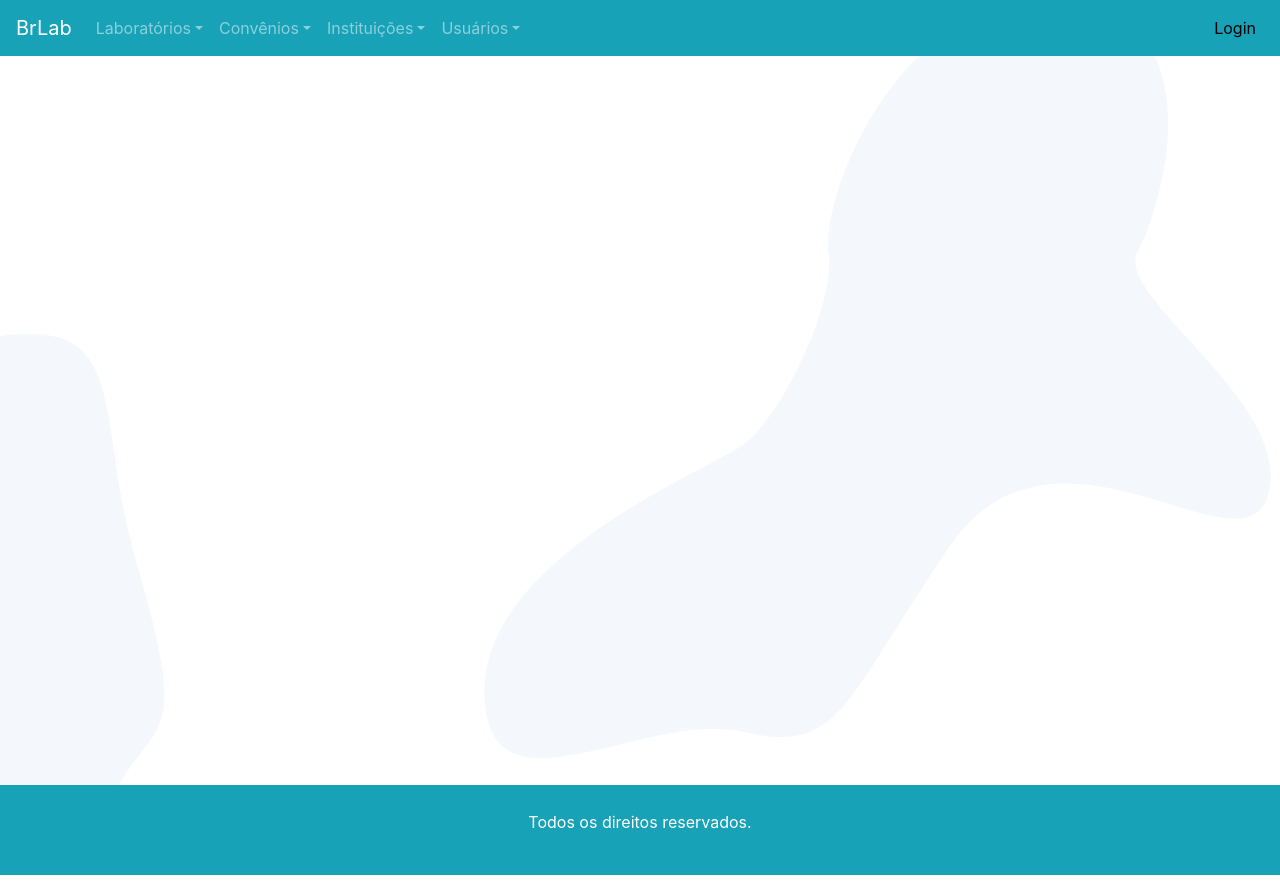
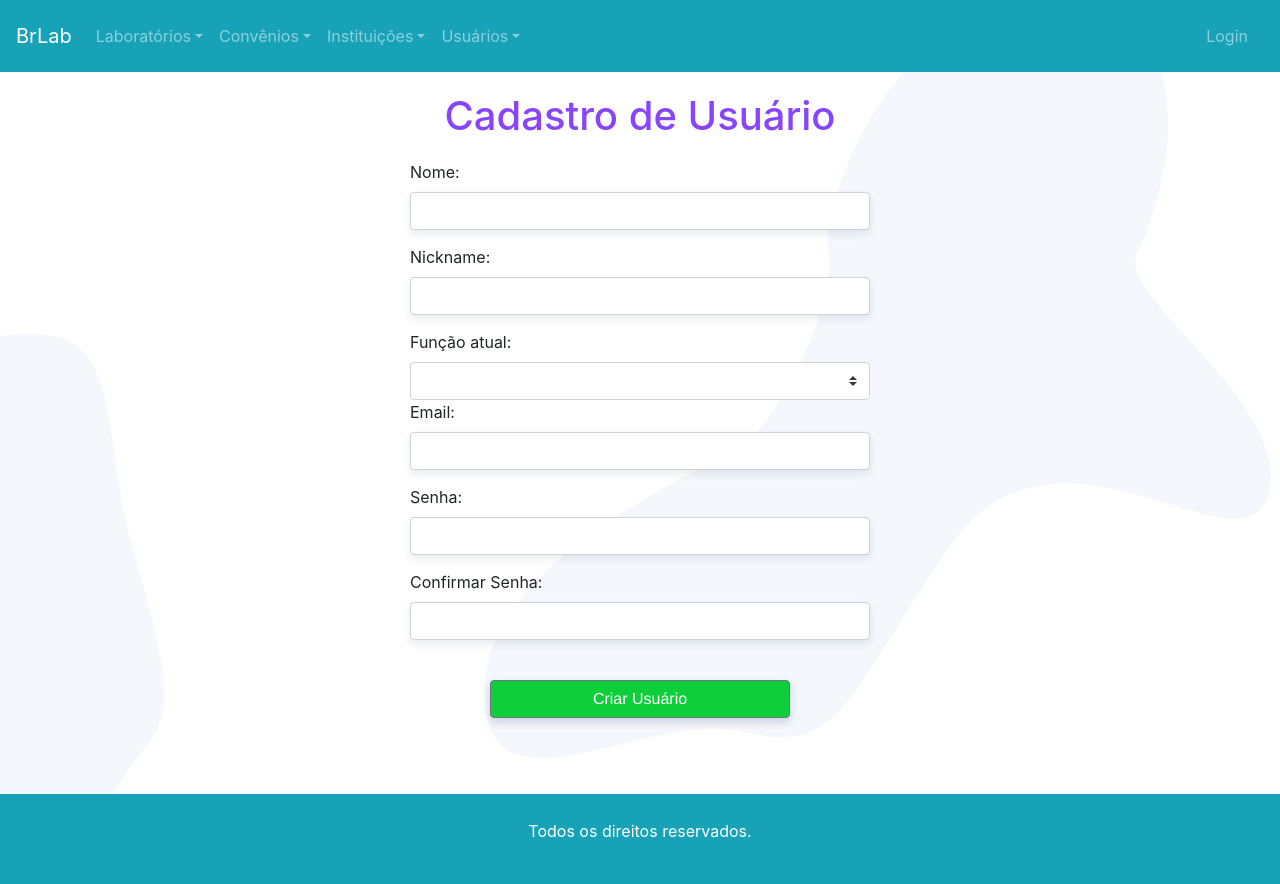
Before and after one commit to victorroli/brlab-final, a Vue app: page /editar in a window 1280 px wide. Built offline with nearby package versions, Linux system fonts and the light colour scheme; no server answers; what vue-datetime would draw is missing.

Commit message:
Alteração nos itens no menu e funções de login e logout

```diff
--- a/src/App.vue
+++ b/src/App.vue
@@ -94,10 +94,11 @@ img {
 }
 
 input,
-textarea {
+textarea,
+.form-control {
   border-radius: 4px;
-  border: 1px solid white;
-  padding: 15px;
+  border: 1px solid rgb(147, 154, 168);
+  padding: 10px;
   box-shadow: 0 4px 8px rgba(30, 60, 90, 0.1);
   transition: all 0.3s;
   font-size: 1rem;
@@ -153,6 +154,4 @@ textarea:focus {
 .btn.salvar {
   background: #0ece3a;
 }
-
-/* .btn.new-button.btn-secondary */
 </style>
--- a/src/components/LaboratorioForm.vue
+++ b/src/components/LaboratorioForm.vue
@@ -3,16 +3,16 @@
     <slot name="titulo"></slot>
     <div class="laboratorio">
       <label for="laboratorio">Laboratorio:</label>
-      <input id="nome" type="text" name="nome" v-model="laboratorio.nome" />
+      <b-form-input id="nome" type="text" name="nome" v-model="laboratorio.nome" />
 
       <label for="host">Host:</label>
-      <input id="host" type="text" name="host" v-model="laboratorio.host" />
+      <b-form-input id="host" type="text" name="host" v-model="laboratorio.host" />
 
       <label for="porta">Porta:</label>
-      <input id="porta" type="text" name="porta" v-model="laboratorio.porta" />
+      <b-form-input id="porta" type="text" name="porta" v-model="laboratorio.porta" />
 
       <label for="tempo">Tempo de Experimento:</label>
-      <input id="tempo" type="number" name="tempo" v-model="laboratorio.tempo" />
+      <b-form-input id="tempo" type="number" name="tempo" v-model="laboratorio.tempo" />
 
       <label for="descricao">Descrição:</label>
       <textarea name="descricao" id="descricao" cols="30" rows="5" v-model="laboratorio.descricao"></textarea>
--- a/src/components/TheHeader.vue
+++ b/src/components/TheHeader.vue
@@ -60,10 +60,6 @@
               >Solicitações</router-link>
               <router-link tag="b-dropdown-item" class="menu" :to="{name: 'register-user'}">Novo</router-link>
             </b-nav-item-dropdown>
-
-            <!-- <b-nav-item v-show="usuario_logado">
-              <router-link class="menu" to="/divisao_horarios">Divisão de Horários</router-link>
-            </b-nav-item>-->
           </b-navbar-nav>
 
           <b-navbar-nav class="ml-auto">
@@ -72,15 +68,17 @@
                 <em>{{nome}}</em>
               </template>
               <b-dropdown-item>
-                <router-link class="menu" to="/">Perfil</router-link>
+                <router-link tag="b-dropdown-item" class="menu" :to="{name: 'editar_perfil'}">Perfil</router-link>
               </b-dropdown-item>
-              <b-dropdown-item>
-                <b-button @click="logout">Logout</b-button>
-              </b-dropdown-item>
+              <!-- <b-dropdown-item> -->
+              <!-- <router-link tag="b-dropdown-item" class="menu" @click="logout">Logout</router-link> -->
+              <!-- <b-button @click="logout">Logout</b-button> -->
+              <b-dropdown-item-btn @click="logout()">Logout</b-dropdown-item-btn>
+              <!-- </b-dropdown-item> -->
             </b-nav-item-dropdown>
 
             <b-nav-item v-if="!this.$store.state.login">
-              <router-link class="menu" to="/login">Login</router-link>
+              <router-link class="menu" tag="b-nav-item" to="/login">Login</router-link>
             </b-nav-item>
           </b-navbar-nav>
         </b-collapse>
@@ -96,15 +94,41 @@ export default {
   name: "TheHeader",
   data() {
     return {
-      papel: ""
+      papel: "",
+      respostaLogout: ""
     };
   },
 
   methods: {
     logout() {
-      console.log("Logout...");
-      this.$store.dispatch("logout");
-      this.$router.push({ path: "/login" });
+      this.confirmaAcao();
+    },
+    confirmaAcao() {
+      this.respostaLogout = "";
+      this.$bvModal
+        .msgBoxConfirm("Deseja realmente sair do BrLab?", {
+          title: "Logout",
+          okVariant: "info",
+          okTitle: "Sim",
+          cancelTitle: "Cancelar",
+          footerClass: "p-2",
+          hideHeaderClose: false,
+          centered: true
+        })
+        .then(value => {
+          this.respostaLogout = value;
+        })
+        .catch(err => {
+          // An error occurred
+        });
+    }
+  },
+  watch: {
+    respostaLogout(valor) {
+      if (valor) {
+        this.$store.dispatch("logout");
+        this.$router.push({ path: "/login" });
+      }
     }
   },
   computed: {
--- a/src/router.js
+++ b/src/router.js
@@ -1,16 +1,16 @@
 import Vue from "vue";
 import Router from "vue-router";
+import Laboratorio from "@/views/laboratorio/Laboratorio.vue";
 import Laboratorios from "@/views/laboratorio/Laboratorios.vue";
 import ListaLaboratorios from "@/views/laboratorio/ListaLaboratorios.vue";
-import Laboratorio from "@/views/laboratorio/Laboratorio.vue";
 import Experimentos from "@/views/Experimentos.vue";
 import Reservas from "@/views/Reservas.vue";
+import Home from "@/views/Home.vue";
 import Login from "@/views/usuario/Login.vue";
+import Usuarios from "@/views/usuario/Usuarios.vue";
 import RegisterUser from "@/views/usuario/RegisterUser.vue";
-import Usuarios from "@/views/usuario/Usuarios.vue";
 import ListaUsuarios from "@/views/usuario/ListaUsuarios.vue";
 import SolicitacoesUsuarios from "@/views/usuario/SolicitacoesUsuarios.vue";
-import Home from "@/views/Home.vue";
 import Agendamento from "@/views/laboratorio/Agendamento.vue";
 import DadosLaboratorio from "@/views/laboratorio/DadosLaboratorio.vue";
 import NovoLaboratorio from "@/views/laboratorio/NovoLaboratorio.vue";
@@ -157,6 +157,12 @@ export default new Router({
           name: "solicitacoes_usuarios",
           component: SolicitacoesUsuarios,
           props: true
+        },
+        {
+          path: "/editar",
+          name: "editar_perfil",
+          component: RegisterUser,
+          props: true
         }
       ]
     },
--- a/src/views/Experimentos.vue
+++ b/src/views/Experimentos.vue
@@ -94,4 +94,9 @@ export default {
 table {
   text-align: center;
 }
+#experimentos {
+  max-width: 80%;
+  margin-left: 10%;
+  margin-right: 10%;
+}
 </style>
--- a/src/views/usuario/Login.vue
+++ b/src/views/usuario/Login.vue
@@ -6,7 +6,7 @@
       <input type="email" name="email" id="email" v-model="dadosLogin.email" />
       <label for="Senha">Senha:</label>
       <input type="password" name="senha" id="senha" v-model="dadosLogin.senha" />
-      <button class="btn" @click.prevent="logar">Entrar</button>
+      <b-button class="btn login" @click.prevent="logar">Entrar</b-button>
     </form>
     <div class="opcoes-adicionais">
       <p class="perdeu">
@@ -60,8 +60,8 @@ export default {
           size: "md",
           buttonSize: "md",
           okTitle: "Ok",
+          okOnly: true,
           // okOnly: true,
-          okOnly: true,
           // cancelVariant: true,
           // footerClass: "p-3",
           // hideHeaderClose: true,
@@ -134,12 +134,12 @@ form {
   display: grid;
 }
 
-.btn {
+/* .btn {
   width: 100%;
   max-width: 300px;
   margin-left: auto;
   margin-right: auto;
-}
+} */
 
 .opcoes-adicionais {
   text-align: center;
@@ -155,4 +155,14 @@ form {
   color: #84f;
   text-decoration: underline;
 }
+
+.btn {
+  margin-top: 13px;
+  padding: 10px 20px 10px 20px;
+  background-color: #17a2b8;
+}
+
+.btn:hover {
+  background: rgb(22, 112, 196);
+}
 </style>
--- a/src/views/usuario/RegisterUser.vue
+++ b/src/views/usuario/RegisterUser.vue
@@ -1,7 +1,7 @@
 <template>
   <section class="register" v-if="!this.$store.state.login">
     <transition mode="out-in">
-      <UsuarioForm ref="registraUsuario" :lista="listaPapeis">
+      <UsuarioForm ref="registraUsuario" :lista="listaPapeis" :usuario="usuario">
         <template v-slot:titulo>
           <h1>Cadastro de Usuário</h1>
         </template>
```
